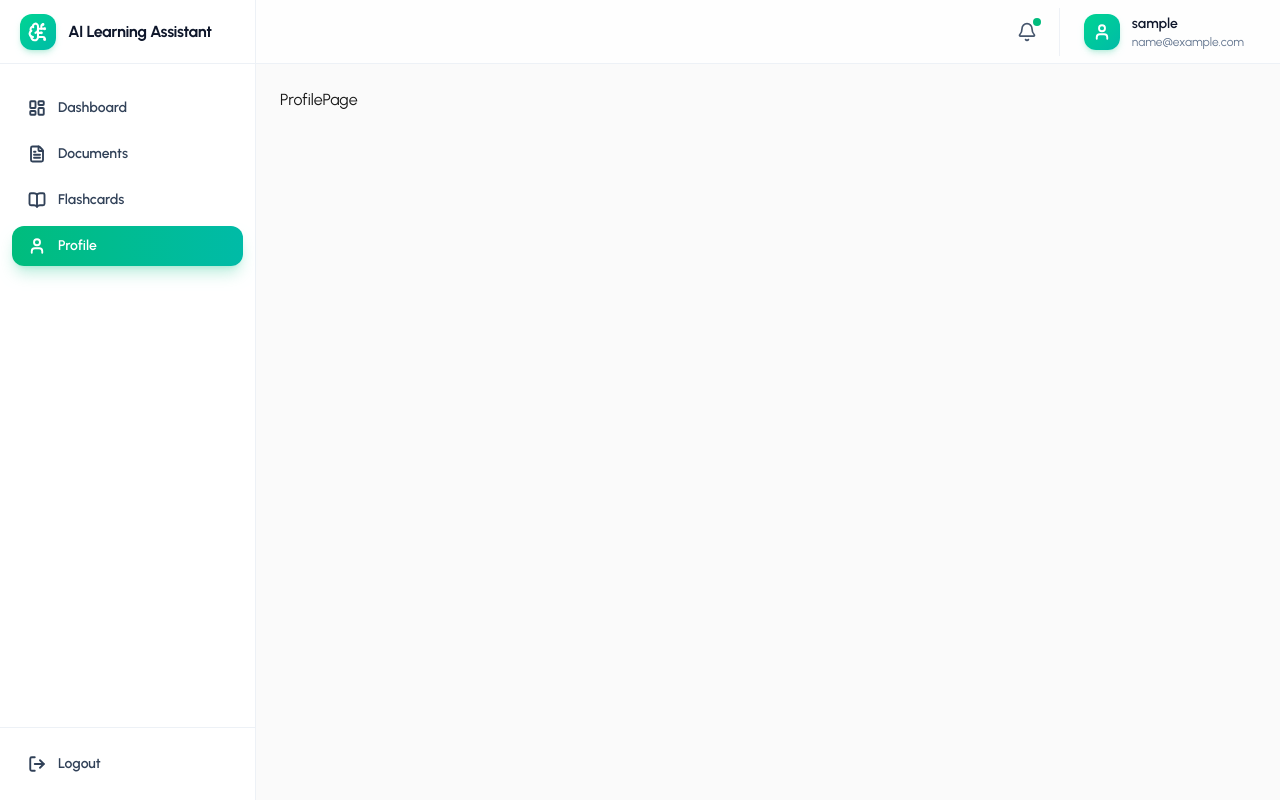
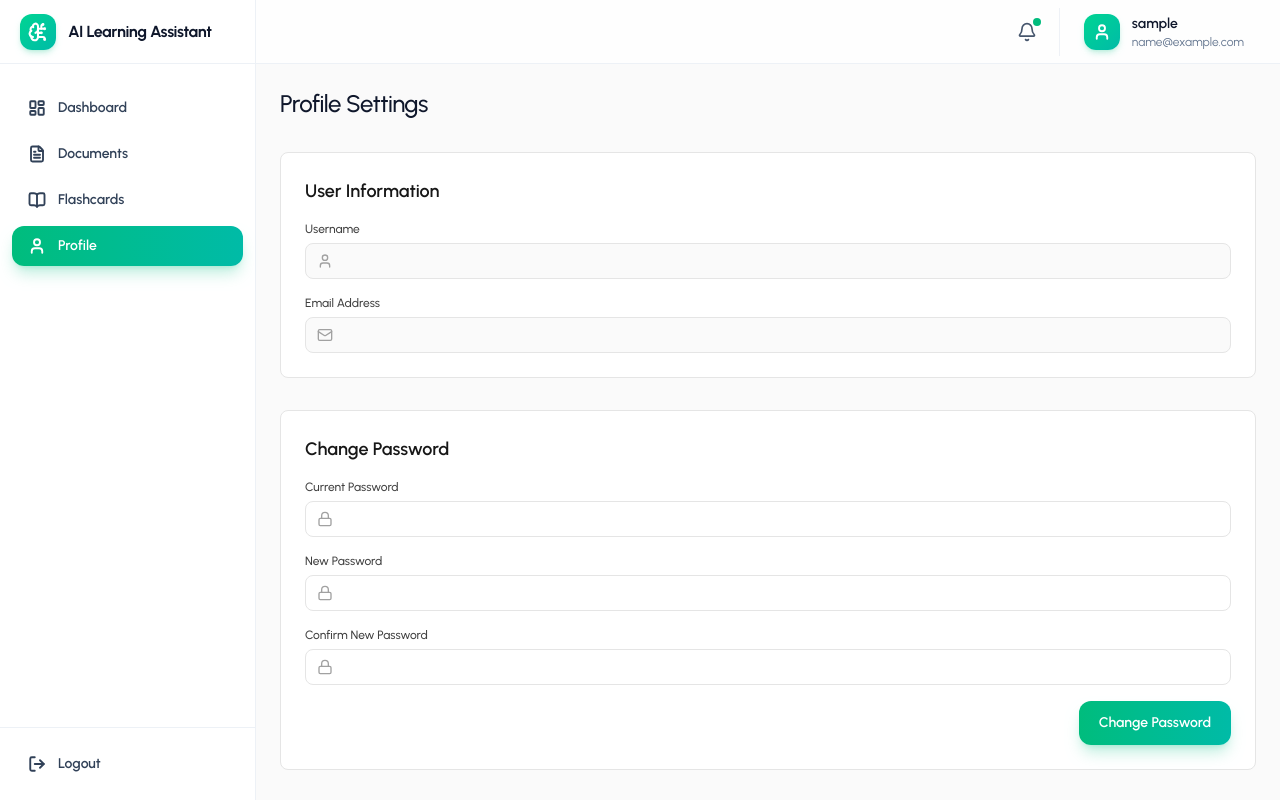
Before and after one commit to PrathamJain2525/Synapto-Learn, a React (Vite) app in the folder frontend/ai-learning-assistant/: page /profile in a window 1280 px wide. Built offline with nearby package versions, Linux system fonts and the light colour scheme; no server answers; sample sign-in values are in the browser's storage.

Commit message:
Updating User Profile Code

```diff
--- a/frontend/ai-learning-assistant/src/pages/Profile/ProfilePage.jsx
+++ b/frontend/ai-learning-assistant/src/pages/Profile/ProfilePage.jsx
@@ -1,8 +1,173 @@
-import React from 'react'
+import React, { useState, useEffect } from "react";
+import PageHeader from "../../components/common/PageHeader";
+import Button from "../../components/common/Button";
+import Spinner from "../../components/common/Spinner";
+import authService from "../../services/authService";
+import { useAuth } from "../../context/AuthContext";
+import toast from "react-hot-toast";
+import { User, Mail, Lock } from "lucide-react";
 
 const ProfilePage = () => {
+
+  const [loading, setLoading] = useState(true);
+  const [passwordLoading, setPasswordLoading] = useState(false);
+
+  const [username, setUsername] = useState("");
+  const [email, setEmail] = useState("");
+  const [currentPassword, setCurrentPassword] = useState("");
+  const [newPassword, setNewPassword] = useState("");
+  const [confirmNewPassword, setConfirmNewPassword] = useState("");
+
+  useEffect(() => {
+    const fetchProfile = async () => {
+      try {
+        const { data } = await authService.getProfile();
+        setUsername(data.username);
+        setEmail(data.email);
+      } catch (error) {
+        toast.error("Failed to fetch profile data.");
+        console.error(error);
+      } finally {
+        setLoading(false);
+      }
+    };
+    fetchProfile();
+  }, []);
+
+  const handleChangePassword = async (e) => {
+    e.preventDefault();
+    if (newPassword !== confirmNewPassword) {
+      toast.error("New passwords do not match.");
+      return;
+    }
+    if (newPassword.length < 6) {
+      toast.error("New password must be at least 6 characters long.");
+      return;
+    }
+    setPasswordLoading(true);
+    try {
+      await authService.changePassword({ currentPassword, newPassword });
+      toast.success("Password changed successfully!");
+      setCurrentPassword("");
+      setNewPassword("");
+      setConfirmNewPassword("");
+    } catch (error) {
+      toast.error(error.message || "Failed to change password.");
+    } finally {
+      setPasswordLoading(false);
+    }
+  };
+
+  if (loading) {
+    return <Spinner />;
+  }
+
   return (
-    <div>ProfilePage</div>
+     <div>
+      <PageHeader title="Profile Settings" />
+
+      <div className="space-y-8">
+        {/* User Information Display */}
+        <div className="bg-white border border-neutral-200 rounded-lg p-6">
+          <h3 className="text-lg font-semibold text-neutral-900 mb-4">
+            User Information
+          </h3>
+          <div className="space-y-4">
+            <div>
+              <label className="block text-xs font-medium text-neutral-700 mb-1.5">
+                Username
+              </label>
+              <div className="relative">
+                <div className="absolute inset-y-0 left-0 pl-3 flex items-center pointer-events-none">
+                  <User className="h-4 w-4 text-neutral-400" />
+                </div>
+                <p className="w-full h-9 pl-9 pr-3 pt-2 border border-neutral-200 rounded-lg bg-neutral-50 text-sm text-neutral-900">
+                  {username}
+                </p>
+              </div>
+            </div>
+            <div>
+              <label className="block text-xs font-medium text-neutral-700 mb-1.5">
+                Email Address
+              </label>
+              <div className="relative">
+                <div className="absolute inset-y-0 left-0 pl-3 flex items-center pointer-events-none">
+                  <Mail className="h-4 w-4 text-neutral-400" />
+                </div>
+                <p className="w-full h-9 pl-9 pr-3 pt-2 border border-neutral-200 rounded-lg bg-neutral-50 text-sm text-neutral-900">
+                  {email}
+                </p>
+              </div>
+            </div>
+          </div>
+        </div>
+
+        {/* Change Password Form */}
+        <div className="bg-white border border-neutral-200 rounded-lg p-6">
+          <h3 className="text-lg font-semibold text-neutral-900 mb-4">
+            Change Password
+          </h3>
+          <form onSubmit={handleChangePassword} className="space-y-4">
+            <div>
+              <label className="block text-xs font-medium text-neutral-700 mb-1.5">
+                Current Password
+              </label>
+              <div className="relative">
+                <div className="absolute inset-y-0 left-0 pl-3 flex items-center pointer-events-none">
+                  <Lock className="h-4 w-4 text-neutral-400" />
+                </div>
+                <input
+                  type="password"
+                  value={currentPassword}
+                  onChange={(e) => setCurrentPassword(e.target.value)}
+                  required
+                  className="w-full h-9 pl-9 pr-3 border border-neutral-200 rounded-lg bg-white text-sm text-neutral-900 placeholder-neutral-400 transition-colors duration-150 focus:outline-none focus:ring-2 focus:ring-[#00d492] focus:border-transparent"
+                />
+              </div>
+            </div>
+            <div>
+              <label className="block text-xs font-medium text-neutral-700 mb-1.5">
+                New Password
+              </label>
+              <div className="relative">
+                <div className="absolute inset-y-0 left-0 pl-3 flex items-center pointer-events-none">
+                  <Lock className="h-4 w-4 text-neutral-400" />
+                </div>
+                <input
+                  type="password"
+                  value={newPassword}
+                  onChange={(e) => setNewPassword(e.target.value)}
+                  required
+                  className="w-full h-9 pl-9 pr-3 border border-neutral-200 rounded-lg bg-white text-sm text-neutral-900 placeholder-neutral-400 transition-colors duration-150 focus:outline-none focus:ring-2 focus:ring-[#00d492] focus:border-transparent"
+                />
+              </div>
+            </div>
+            <div>
+              <label className="block text-xs font-medium text-neutral-700 mb-1.5">
+                Confirm New Password
+              </label>
+              <div className="relative">
+                <div className="absolute inset-y-0 left-0 pl-3 flex items-center pointer-events-none">
+                  <Lock className="h-4 w-4 text-neutral-400" />
+                </div>
+                <input
+                  type="password"
+                  value={confirmNewPassword}
+                  onChange={(e) => setConfirmNewPassword(e.target.value)}
+                  required
+                  className="w-full h-9 pl-9 pr-3 border border-neutral-200 rounded-lg bg-white text-sm text-neutral-900 placeholder-neutral-400 transition-colors duration-150 focus:outline-none focus:ring-2 focus:ring-[#00d492] focus:border-transparent"
+                />
+              </div>
+            </div>
+            <div className="flex justify-end">
+              <Button type="submit" disabled={passwordLoading}>
+                {passwordLoading ? "Changing..." : "Change Password"}
+              </Button>
+            </div>
+          </form>
+        </div>
+      </div>
+    </div>
   )
 }
 
```
